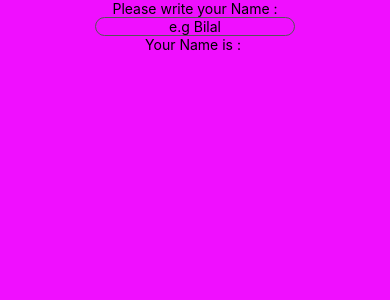
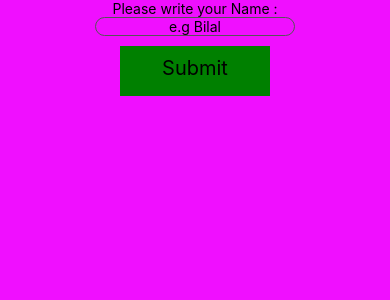
Before and after one commit to bilalmirza79500/Lacture, a React Native app: screen / in a window 390 px wide. Shown: the top 300 px of the page. Built offline with nearby package versions, Linux system fonts and the light colour scheme.

Commit message:
pressable ,All button

```diff
--- a/App.js
+++ b/App.js
@@ -10,10 +10,16 @@ import {
   FlatList,
   SectionList,
   TextInput,
+  TouchableOpacity,
+  Pressable,
 } from 'react-native';
 
 const App = () => {
-  const [name, Setname] = useState('')
+  const [name, Setname] = useState('');
+  const [submitted, setSubmitted] = useState(false);
+  const onPressHandler = () => {
+    setSubmitted(!submitted);
+  }
 
   return (
     <View style={styles.body}>
@@ -22,14 +28,45 @@ const App = () => {
       </Text>
       <TextInput style={styles.input}
         placeholder='e.g Bilal'
-        onChangeText={(Value)=>Setname(Value)}
-        secureTextEntry
-        // keyboardType='numeric'
-        // editable={false}
+        onChangeText={(Value) => Setname(Value)}
+      // secureTextEntry
+      // keyboardType='numeric'
+      // editable={false}
       />
-      <Text styles={styles.text}>
-        Your Name is : {name}
-      </Text>
+      {/* <Button
+        title={submitted ? 'Clrae' : 'submit'}
+        onPress={onPressHandler}
+        disabled={submitted}
+      /> */}
+      {/* <TouchableOpacity
+        style={styles.button}
+        onPress={onPressHandler}
+        activeOpacity={0.1}
+      >
+        <Text style={styles.text}>
+          {submitted ? 'Clear' : 'Submit'}
+        </Text>
+      </TouchableOpacity> */}
+      <Pressable
+        onPress={onPressHandler}
+        hitSlop={{top:150,bottom:150,left:150,right:150}}
+        android_ripple={{color:'#00f'}}
+        style={({pressed})=>[
+          {backgroundColor: pressed? 'white':'green'},
+          styles.button]}
+      >
+        <Text style={styles.text}>
+          {submitted ? 'Clear' : 'Submit'}
+        </Text>
+      </Pressable>
+      {submitted ?
+        <Text styles={styles.text}>
+          Your are registered as : {name}
+        </Text>
+        :
+        null
+      }
+
     </View>
   )
 };
@@ -49,6 +86,8 @@ const styles = StyleSheet.create({
     borderColor: '#555',
     borderRadius: 10,
     textAlign: 'center',
+    marginBottom: 10,
+    // marginTop:10
 
   },
   text: {
@@ -57,6 +96,12 @@ const styles = StyleSheet.create({
     margin: 10,
     // textTransform: 'uppercase',
   },
+  button: {
+    height: 50,
+    width: 150,
+    // backgroundColor: 'green',
+    alignItems: 'center',
+  },
 })
 
 export default App;
```
